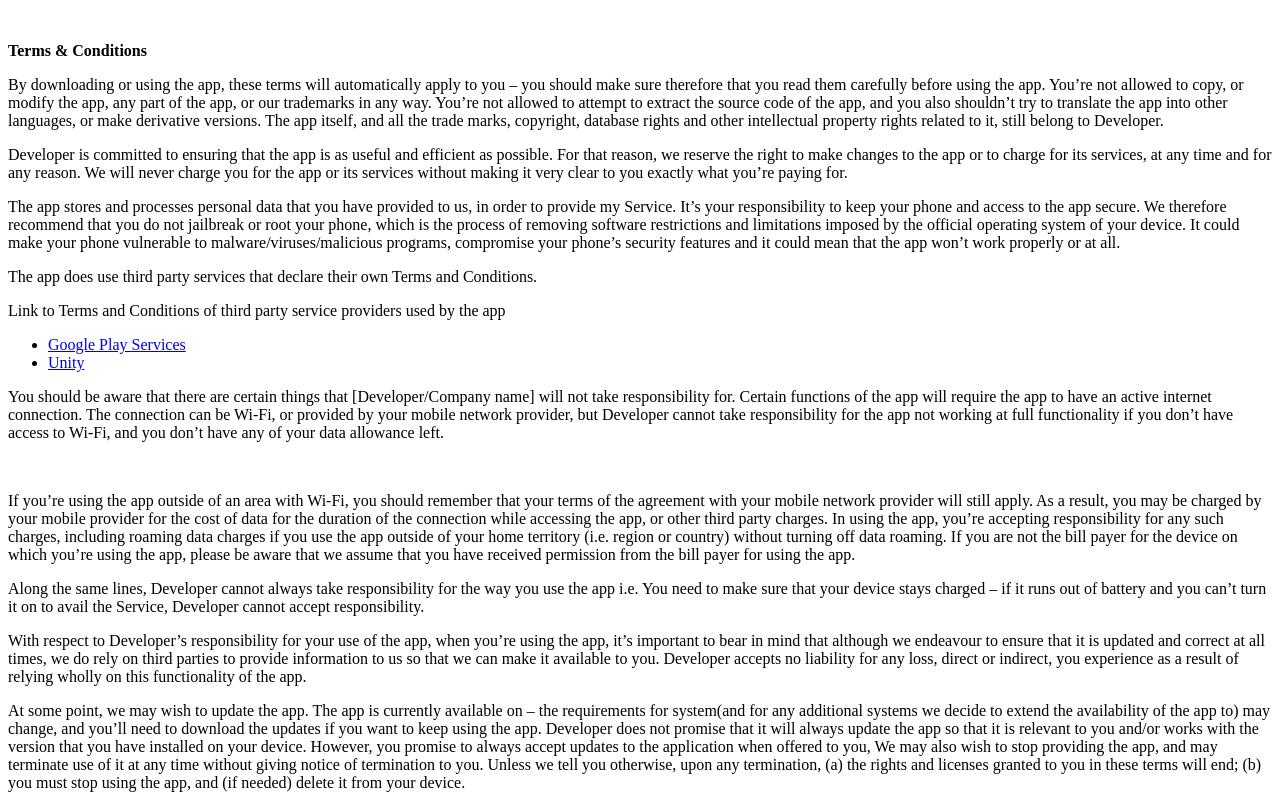
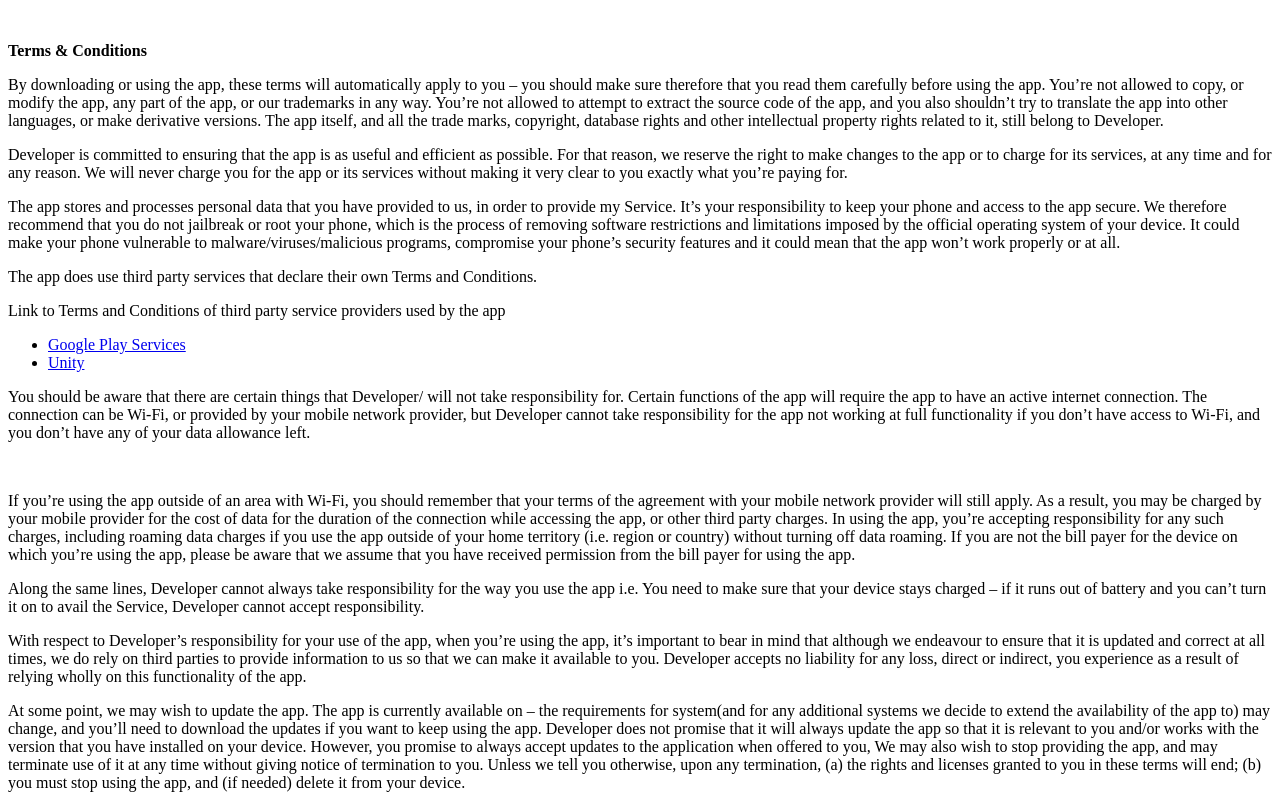
Before and after one commit to 44prog76/Privacy-Police, a plain HTML site: page index.html in a window 1280 px wide. Shown: the top 800 px of the page. Drawn offline with Linux system fonts and the light colour scheme.

Commit message:
Update index.html

```diff
--- a/index.html
+++ b/index.html
@@ -11,7 +11,7 @@
 <li><a href="https://unity3d.com/legal/terms-of-service" target="_blank" rel="noopener noreferrer">Unity</a></li>
 </ul>
 </div>
-<p>You should be aware that there are certain things that [Developer/Company name] will not take responsibility for. Certain functions of the app will require the app to have an active internet connection. The connection can be Wi-Fi, or provided by your mobile network provider, but Developer cannot take responsibility for the app not working at full functionality if you don&rsquo;t have access to Wi-Fi, and you don&rsquo;t have any of your data allowance left.</p>
+<p>You should be aware that there are certain things that Developer/ will not take responsibility for. Certain functions of the app will require the app to have an active internet connection. The connection can be Wi-Fi, or provided by your mobile network provider, but Developer cannot take responsibility for the app not working at full functionality if you don&rsquo;t have access to Wi-Fi, and you don&rsquo;t have any of your data allowance left.</p>
 <p>&nbsp;</p>
 <p>If you&rsquo;re using the app outside of an area with Wi-Fi, you should remember that your terms of the agreement with your mobile network provider will still apply. As a result, you may be charged by your mobile provider for the cost of data for the duration of the connection while accessing the app, or other third party charges. In using the app, you&rsquo;re accepting responsibility for any such charges, including roaming data charges if you use the app outside of your home territory (i.e. region or country) without turning off data roaming. If you are not the bill payer for the device on which you&rsquo;re using the app, please be aware that we assume that you have received permission from the bill payer for using the app.</p>
 <p>Along the same lines, Developer cannot always take responsibility for the way you use the app i.e. You need to make sure that your device stays charged &ndash; if it runs out of battery and you can&rsquo;t turn it on to avail the Service, Developer cannot accept responsibility.</p>
```
